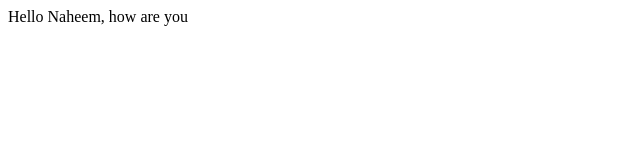
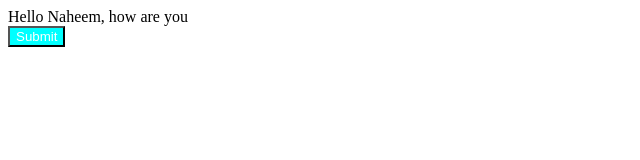
Before and after one commit to Mentor-Ntech/team1, a plain HTML site: page index.html in a window 1280 px wide. Shown: the whole page, without its empty margins (0-640 px from the left). Drawn offline with Linux system fonts and the light colour scheme.

Commit message:
button done .#3

```diff
--- a/index.html
+++ b/index.html
@@ -9,5 +9,6 @@
 <body>
 
     <footer>Hello Naheem, how are you</footer>
+    <button style="background-color: aqua; color: white;">Submit</button>
 </body>
 </html>
```
